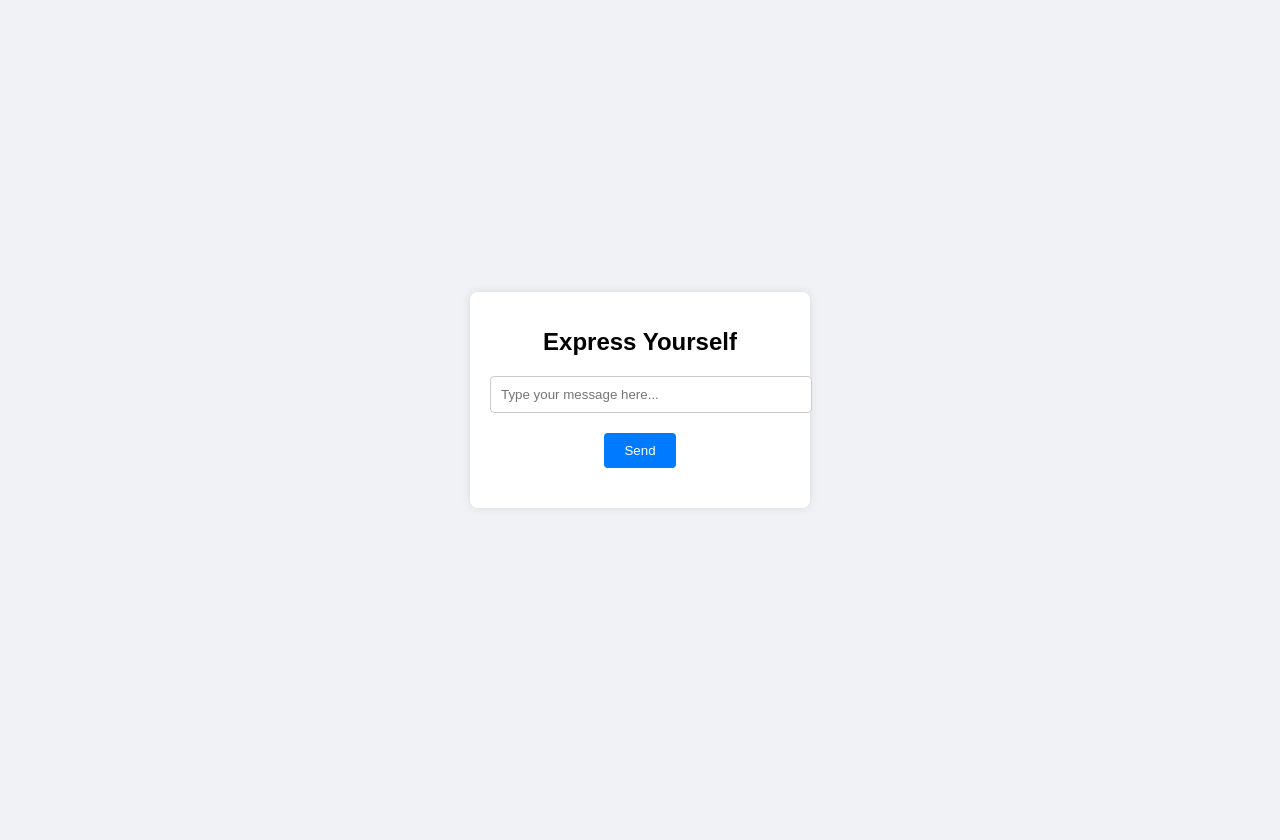
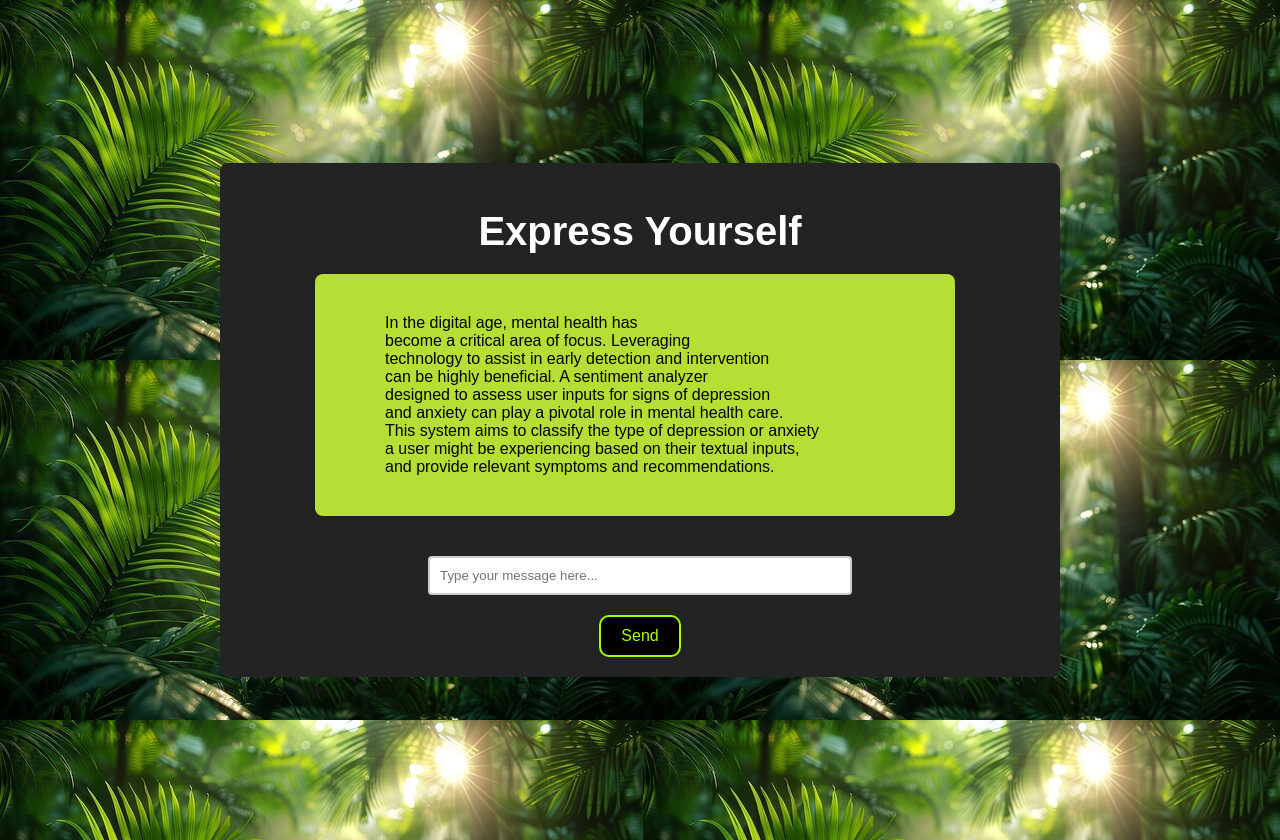
Before and after one commit to AnanymousCtrl/kriyeta, a Flask app: page /mpage in a window 1280 px wide. Before the commit the page ends 508 px from the top, so only its background shows below. Run offline with Flask 3, Linux system fonts and the light colour scheme; parts of the project's set-up code (start-up, migrations or seed data) failed here and were passed over; some libraries are stand-ins or nearby versions.

Commit message:
analysis page

```diff
--- a/fresh/template/mpage.html
+++ b/fresh/template/mpage.html
@@ -1,5 +1,6 @@
 <!DOCTYPE html>
 <html lang="en">
+
 <head>
     <meta charset="UTF-8">
     <meta name="viewport" content="width=device-width, initial-scale=1.0">
@@ -7,53 +8,102 @@
     <style>
         body {
             font-family: Arial, sans-serif;
-            background-color: #f0f2f5;
+            background-image: url(canopyy.jpg);
+            background-size: auto;
             display: flex;
             justify-content: center;
             align-items: center;
             height: 100vh;
-            margin: 0;
+            margin: 20px;
         }
+
         .container {
-            background: white;
+            background: rgb(36, 35, 35);
             padding: 20px;
             border-radius: 8px;
             box-shadow: 0 0 10px rgba(0, 0, 0, 0.1);
-            width: 300px;
+            width: 800px;
             text-align: center;
         }
+
         h1 {
-            font-size: 24px;
+            font-size: 40px;
+            color: rgb(255, 255, 255);
             margin-bottom: 20px;
         }
+
+        h3 {
+
+            text-align: center;
+            color: rgb(255, 255, 255);
+            margin-bottom: 20px;
+        }
+
         input[type="text"] {
-            width: 100%;
+            width: 400px;
             padding: 10px;
-            margin-bottom: 20px;
-            border: 1px solid #ccc;
+            margin: 20px;
+            border: 2px solid #ccc;
             border-radius: 4px;
         }
+
         button {
-            background-color: #007bff;
-            color: white;
+            background-color: #000000;
+            font-size: medium;
+            color: rgb(166, 255, 0);
             padding: 10px 20px;
-            border: none;
-            border-radius: 4px;
+            border-color: #80ff00;
+
+            border-radius: 10px;
+            border: 2px solid;
+
             cursor: pointer;
         }
+
         button:hover {
             background-color: #0056b3;
         }
+
         .response {
-            margin-top: 20px;
+            margin-right: 40px;
+
+        }
+
+        .intro {
+            background: rgb(181, 223, 53);
+            padding: 20px;
+            border-radius: 8px;
+            box-shadow: 0 0 10px rgba(0, 0, 0, 0.1);
+            width: 600px;
             text-align: left;
+            justify-content: center;
+            margin: 20px;
+            margin-left: 75px;
+            justify-content:center ;
+            align-items: center;
+
+        }
+        .intro p{
+            margin: 20px;
+            margin-left: 50px;
+
         }
     </style>
 </head>
+
 <body>
     <div class="container">
         <h1>Express Yourself</h1>
-        <input type="text" id="userInput" placeholder="Type your message here...">
+        <div class="intro">
+            <p>In the digital age, mental health has<br> become a critical area of focus. Leveraging <br>technology to
+                assist in early detection and intervention <br>can be highly beneficial. A sentiment analyzer <br>designed
+                to assess user inputs for signs of depression <br>and anxiety can play a pivotal role in mental health
+                care.<br> This system aims to classify the type of depression or anxiety <br>a user might be experiencing
+                based on their textual inputs,<br> and provide relevant symptoms and recommendations.</p>
+
+
+        </div>
+        <input type="text" id="userInput" placeholder="Type your message here..."><br>
         <button onclick="sendMessage()">Send</button>
         <div class="response" id="response"></div>
     </div>
@@ -93,4 +143,5 @@
         }
     </script>
 </body>
+
 </html>
```
Also changed, not shown: fresh/template/canopyy.jpg (added), fresh/template/leaves.jpg (added).
